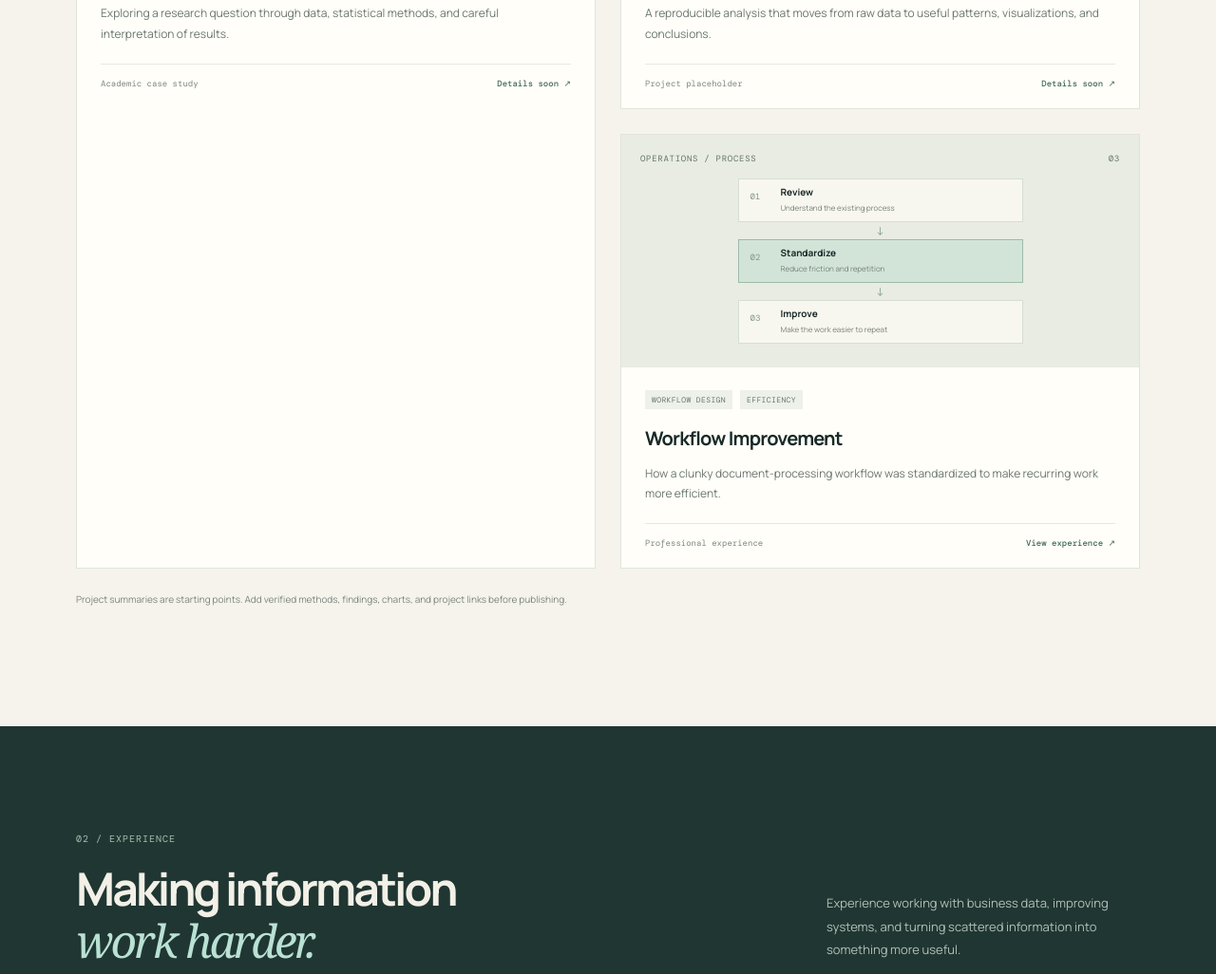
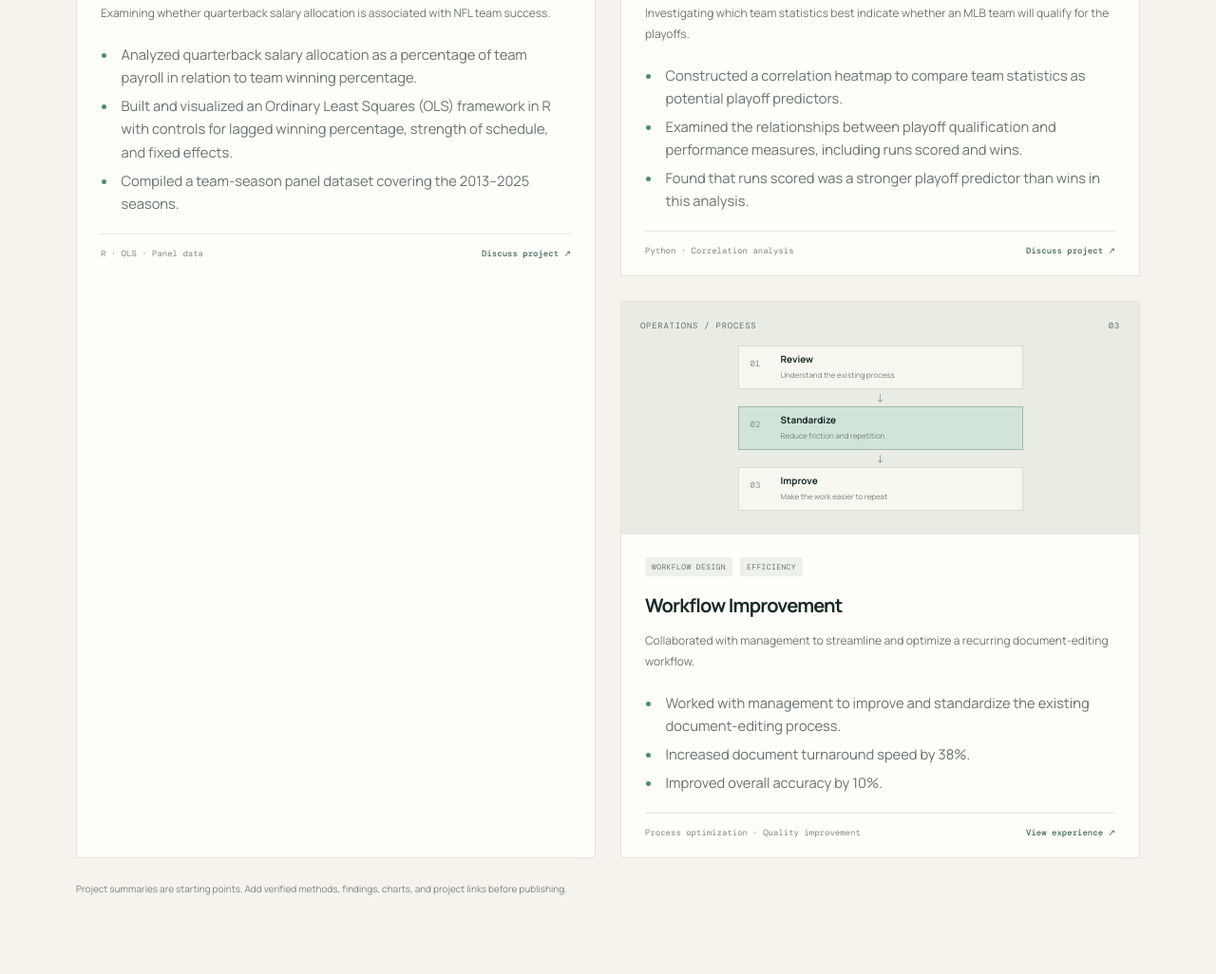
Before and after one commit to lbojt/lbojt.github.io, a plain HTML site: page index.html in a window 1280 px wide. Shown: the part 1441-2467 px from the top of the page at 95% size. Drawn offline with nearby package versions, Linux system fonts and the light colour scheme.

Commit message:
Add project details and styling to index.html

```diff
--- a/index.html
+++ b/index.html
@@ -9,6 +9,19 @@
   <link rel="preconnect" href="https://fonts.gstatic.com" crossorigin>
   <link href="https://fonts.googleapis.com/css2?family=DM+Mono:wght@400;500&family=Manrope:wght@400;500;600;700;800&display=swap" rel="stylesheet">
   <link rel="stylesheet" href="styles.css">
+
+  <style>
+    .project-bullets {
+      margin: 1rem 0 1.25rem;
+      padding-left: 1.15rem;
+      color: var(--muted, #5f6d67);
+      font-size: 0.92rem;
+      line-height: 1.65;
+    }
+    .project-bullets li { padding-left: 0.2rem; margin: 0.35rem 0; }
+    .project-bullets li::marker { color: var(--accent, #4f8b78); }
+  </style>
+
 </head>
 <body>
   <div class="topline"></div>
@@ -57,7 +70,13 @@
       <div class="project-grid">
         <article class="project-card project-featured">
           <div class="project-visual visual-econometrics"><div class="visual-top"><span>RESEARCH / ECONOMETRICS</span><span>01</span></div><div class="scatter-wrap"><svg viewBox="0 0 440 190" role="img" aria-label="Illustrative scatter plot"><path d="M28 10V160H420" stroke="#71847e" stroke-width="1" fill="none"/><path d="M28 45H420 M28 85H420 M28 125H420" stroke="#71847e" stroke-opacity=".25" stroke-dasharray="3 5"/><path d="M45 143L390 28" stroke="#b9e1d4" stroke-width="2" stroke-dasharray="5 5"/><g fill="#e6c77b"><circle cx="57" cy="132" r="4"/><circle cx="76" cy="148" r="4"/><circle cx="91" cy="116" r="4"/><circle cx="119" cy="121" r="4"/><circle cx="136" cy="94" r="4"/><circle cx="154" cy="120" r="4"/><circle cx="177" cy="82" r="4"/><circle cx="195" cy="100" r="4"/><circle cx="213" cy="71" r="4"/><circle cx="239" cy="88" r="4"/><circle cx="253" cy="56" r="4"/><circle cx="284" cy="67" r="4"/><circle cx="301" cy="42" r="4"/><circle cx="327" cy="56" r="4"/><circle cx="349" cy="31" r="4"/><circle cx="374" cy="40" r="4"/></g></svg><div class="visual-caption">MODEL THE QUESTION.<br>TEST THE ASSUMPTIONS.</div></div></div>
-          <div class="project-info"><div class="project-tags"><span>ECONOMICS</span><span>STATISTICAL ANALYSIS</span></div><h3>Econometrics & Research</h3><p>Exploring a research question through data, statistical methods, and careful interpretation of results.</p><div class="project-foot"><span>Academic case study</span><a href="#contact" aria-label="Ask about econometrics project">Details soon ↗</a></div></div>
+          <div class="project-info"><div class="project-tags"><span>ECONOMICS</span><span>STATISTICAL ANALYSIS</span></div><h3>Econometrics & Research</h3><p>Examining whether quarterback salary allocation is associated with NFL team success.</p>
+            <ul class="project-bullets">
+              <li>Analyzed quarterback salary allocation as a percentage of team payroll in relation to team winning percentage.</li>
+              <li>Built and visualized an Ordinary Least Squares (OLS) framework in R with controls for lagged winning percentage, strength of schedule, and fixed effects.</li>
+              <li>Compiled a team-season panel dataset covering the 2013–2025 seasons.</li>
+            </ul>
+            <div class="project-foot"><span>R · OLS · Panel data</span><a href="#contact" aria-label="Ask about econometrics project">Discuss project ↗</a></div></div>
         </article>
         <article class="project-card">
           <div class="project-visual visual-python"><div class="visual-top"><span>PYTHON / ANALYTICS</span><span>02</span></div><div class="code-window"><div class="code-dots"><i></i><i></i><i></i><span>analysis.py</span></div><pre><span class="code-muted"># Explore the data</span>
@@ -68,7 +87,13 @@ summary = df.<span class="code-yellow">describe</span>()
 missing = df.<span class="code-yellow">isna</span>().<span class="code-yellow">sum</span>()
 
 <span class="code-purple">print</span>(summary)</pre></div></div>
-          <div class="project-info"><div class="project-tags"><span>PYTHON</span><span>DATA PREPARATION</span></div><h3>Python Data Analysis</h3><p>A reproducible analysis that moves from raw data to useful patterns, visualizations, and conclusions.</p><div class="project-foot"><span>Project placeholder</span><a href="#contact">Details soon ↗</a></div></div>
+          <div class="project-info"><div class="project-tags"><span>PYTHON</span><span>DATA PREPARATION</span></div><h3>Python Data Analysis</h3><p>Investigating which team statistics best indicate whether an MLB team will qualify for the playoffs.</p>
+            <ul class="project-bullets">
+              <li>Constructed a correlation heatmap to compare team statistics as potential playoff predictors.</li>
+              <li>Examined the relationships between playoff qualification and performance measures, including runs scored and wins.</li>
+              <li>Found that runs scored was a stronger playoff predictor than wins in this analysis.</li>
+            </ul>
+            <div class="project-foot"><span>Python · Correlation analysis</span><a href="#contact">Discuss project ↗</a></div></div>
         </article>
         <article class="project-card">
           <div class="project-visual visual-workflow"><div class="visual-top"><span>OPERATIONS / PROCESS</span><span>03</span></div><div class="workflow">
@@ -76,7 +101,13 @@ missing = df.<span class="code-yellow">isna</span>().<span class="code-yellow">s
             <div class="workflow-step active"><span>02</span><strong>Standardize</strong><small>Reduce friction and repetition</small></div><div class="workflow-arrow">↓</div>
             <div class="workflow-step"><span>03</span><strong>Improve</strong><small>Make the work easier to repeat</small></div>
           </div></div>
-          <div class="project-info"><div class="project-tags"><span>WORKFLOW DESIGN</span><span>EFFICIENCY</span></div><h3>Workflow Improvement</h3><p>How a clunky document-processing workflow was standardized to make recurring work more efficient.</p><div class="project-foot"><span>Professional experience</span><a href="#experience">View experience ↗</a></div></div>
+          <div class="project-info"><div class="project-tags"><span>WORKFLOW DESIGN</span><span>EFFICIENCY</span></div><h3>Workflow Improvement</h3><p>Collaborated with management to streamline and optimize a recurring document-editing workflow.</p>
+            <ul class="project-bullets">
+              <li>Worked with management to improve and standardize the existing document-editing process.</li>
+              <li>Increased document turnaround speed by 38%.</li>
+              <li>Improved overall accuracy by 10%.</li>
+            </ul>
+            <div class="project-foot"><span>Process optimization · Quality improvement</span><a href="#experience">View experience ↗</a></div></div>
         </article>
       </div>
       <p class="section-note">Project summaries are starting points. Add verified methods, findings, charts, and project links before publishing.</p>
@@ -97,7 +128,7 @@ missing = df.<span class="code-yellow">isna</span>().<span class="code-yellow">s
 
     <section class="skills-section"><div class="section-wrap skills-inner"><div><div class="eyebrow">04 / TOOLKIT</div><h2>Tools are useful.<br><em>Thinking matters more.</em></h2></div><div class="skills-grid"><div class="skill-group"><span class="skill-index">01</span><h3>Analysis</h3><p>Econometrics<br>Statistical reasoning<br>Research design</p></div><div class="skill-group"><span class="skill-index">02</span><h3>Data</h3><p>Excel & Google Sheets<br>CRM management<br>Data cleaning</p></div><div class="skill-group"><span class="skill-index">03</span><h3>Technology</h3><p>Python coursework<br>SQL fundamentals<br>Data visualization</p></div><div class="skill-group"><span class="skill-index">04</span><h3>Business</h3><p>Workflow improvement<br>Lead research<br>Process documentation</p></div></div></div></section>
 
-    <section class="contact-section" id="contact"><div class="section-wrap contact-inner"><div class="eyebrow"><span class="status-dot"></span> OPEN TO FULL-TIME OPPORTUNITIES</div><h2>Let's make the<br><em>numbers mean something.</em></h2><p>Interested in data analytics, business intelligence, business analysis, or operations? I'd be glad to connect.</p><div class="contact-actions"><a class="button button-light" href="mailto:lukasbojt@gmail.com">Email me <span>↗</span></a><a class="contact-link" href="https://www.linkedin.com/in/lukas-bojt-40501a29b/" target="_blank" rel="noreferrer">LinkedIn profile ↗</a></div><div class="contact-foot"><span>LUKAS BOJT</span><span>BUILT AROUND CURIOSITY & EVIDENCE</span><a href="#home">BACK TO TOP ↑</a></div></div></section>
+    <section class="contact-section" id="contact"><div class="section-wrap contact-inner"><div class="eyebrow"><span class="status-dot"></span> OPEN TO FULL-TIME OPPORTUNITIES</div><h2>Let's make the<br><em>numbers mean something.</em></h2><p>Interested in data analytics, business intelligence, business analysis, or operations? I'd be glad to connect.</p><div class="contact-actions"><a class="button button-light" href="mailto:YOUR_EMAIL@example.com">Email me <span>↗</span></a><a class="contact-link" href="https://www.linkedin.com/" target="_blank" rel="noreferrer">LinkedIn profile ↗</a></div><div class="contact-foot"><span>LUKAS BOJT</span><span>BUILT AROUND CURIOSITY & EVIDENCE</span><a href="#home">BACK TO TOP ↑</a></div></div></section>
   </main>
   <script src="script.js"></script>
 </body>
```
